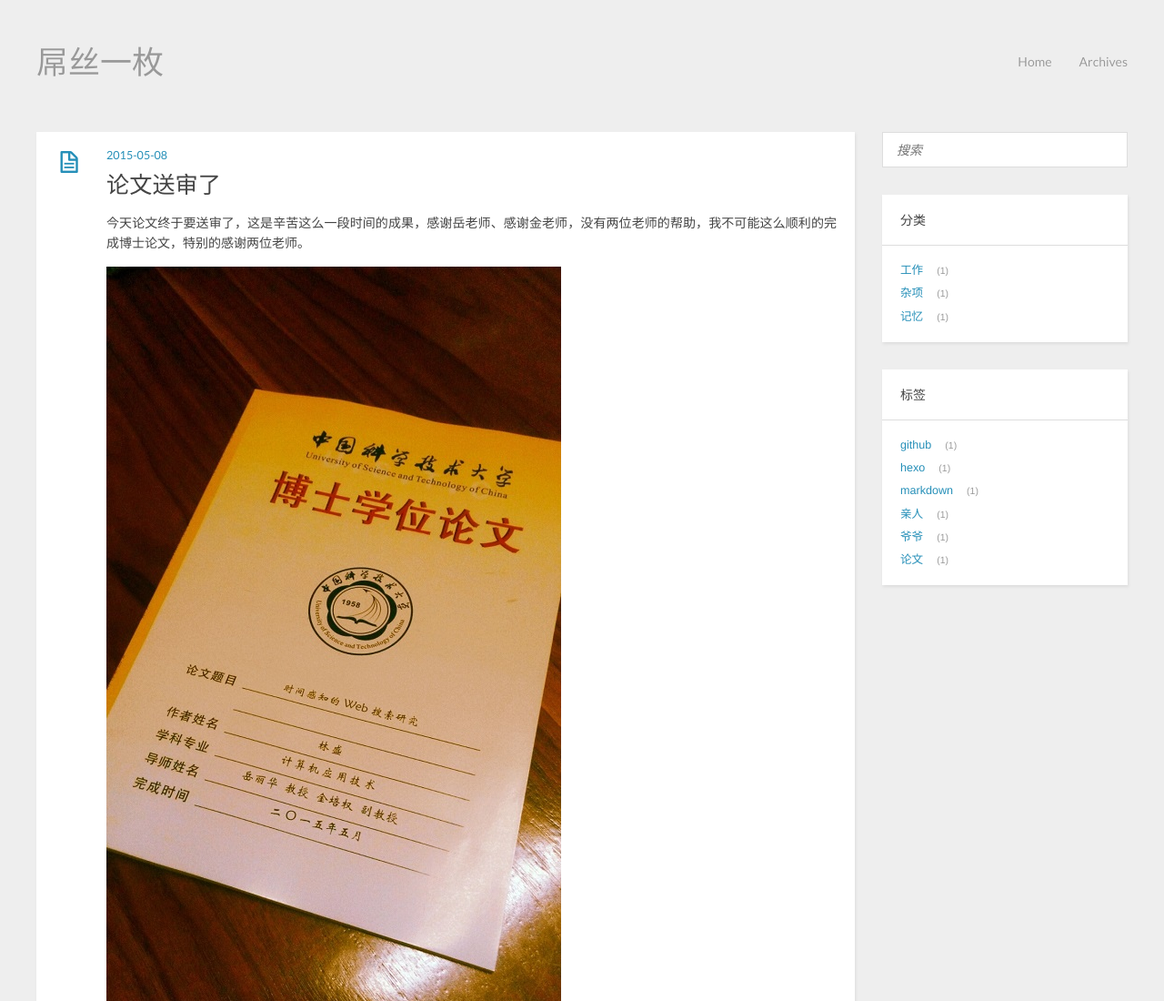
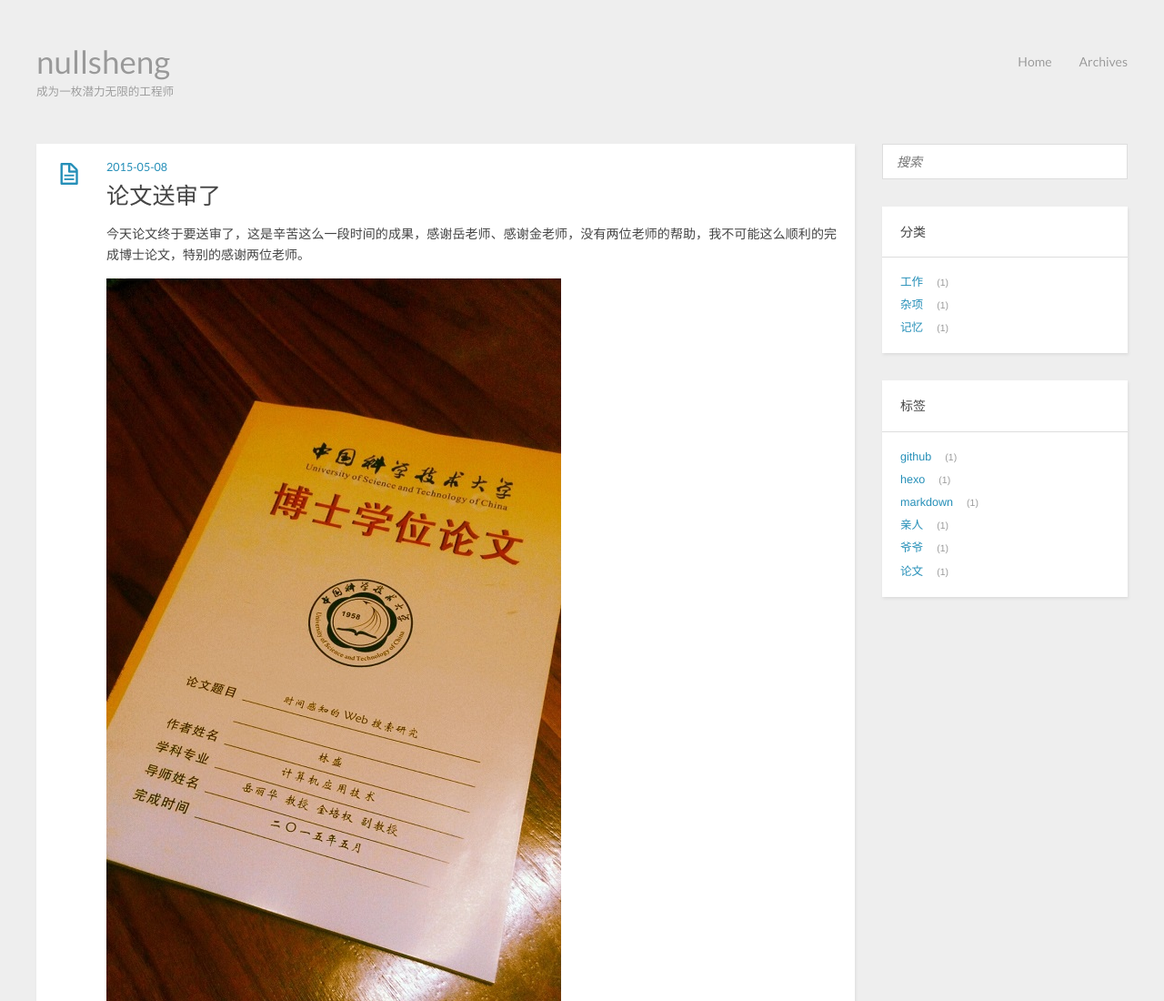
Before and after one commit to nullsheng/nullsheng.github.io, a plain HTML site: page index.html in a window 1280 px wide. Shown: the top 1100 px of the page at 91% size. Drawn offline with nearby package versions, Linux system fonts and the light colour scheme.

Commit message:
Site updated: 2015-05-08 13:28:29

```diff
--- a/index.html
+++ b/index.html
@@ -3,21 +3,21 @@
 <head>
   <meta charset="utf-8">
 
-  <title>屌丝一枚</title>
+  <title>nullsheng</title>
   <meta name="author" content="nullsheng">
 
 
   <meta name="viewport" content="width=device-width, initial-scale=1, maximum-scale=1">
 
 
-  <meta property="og:site_name" content="屌丝一枚"/>
+  <meta property="og:site_name" content="nullsheng"/>
 
 
     <meta property="og:image" content="undefined"/>
 
 
   <link href="/favicon.png" rel="icon">
-  <link rel="alternate" href="/atom.xml" title="屌丝一枚" type="application/atom+xml">
+  <link rel="alternate" href="/atom.xml" title="nullsheng" type="application/atom+xml">
   <link rel="stylesheet" href="/css/style.css" media="screen" type="text/css">
   <!--[if lt IE 9]><script src="//html5shiv.googlecode.com/svn/trunk/html5.js"></script><![endif]-->
 
@@ -27,8 +27,8 @@
 
 <body>
   <header id="header" class="inner"><div class="alignleft">
-  <h1><a href="/">屌丝一枚</a></h1>
-  <h2><a href="/"></a></h2>
+  <h1><a href="/">nullsheng</a></h1>
+  <h2><a href="/">成为一枚潜力无限的工程师</a></h2>
 </div>
 <nav id="main-nav" class="alignright">
   <ul>
```
Also changed, not shown: 2015/05/08/今天爷爷生日/index.html (+5 -5 lines), 2015/05/08/使用Hexo来写博客了/index.html (+5 -5 lines), 2015/05/08/论文送审了/index.html (+5 -5 lines), archives/2015/05/index.html (+5 -5 lines), archives/2015/index.html (+5 -5 lines), archives/index.html (+5 -5 lines), categories/工作/index.html (+5 -5 lines), categories/杂项/index.html (+5 -5 lines), categories/记忆/index.html (+5 -5 lines), tags/github/index.html (+5 -5 lines), tags/hexo/index.html (+5 -5 lines), tags/markdown/index.html (+5 -5 lines), tags/亲人/index.html (+5 -5 lines), tags/爷爷/index.html (+5 -5 lines), 1 more files.
